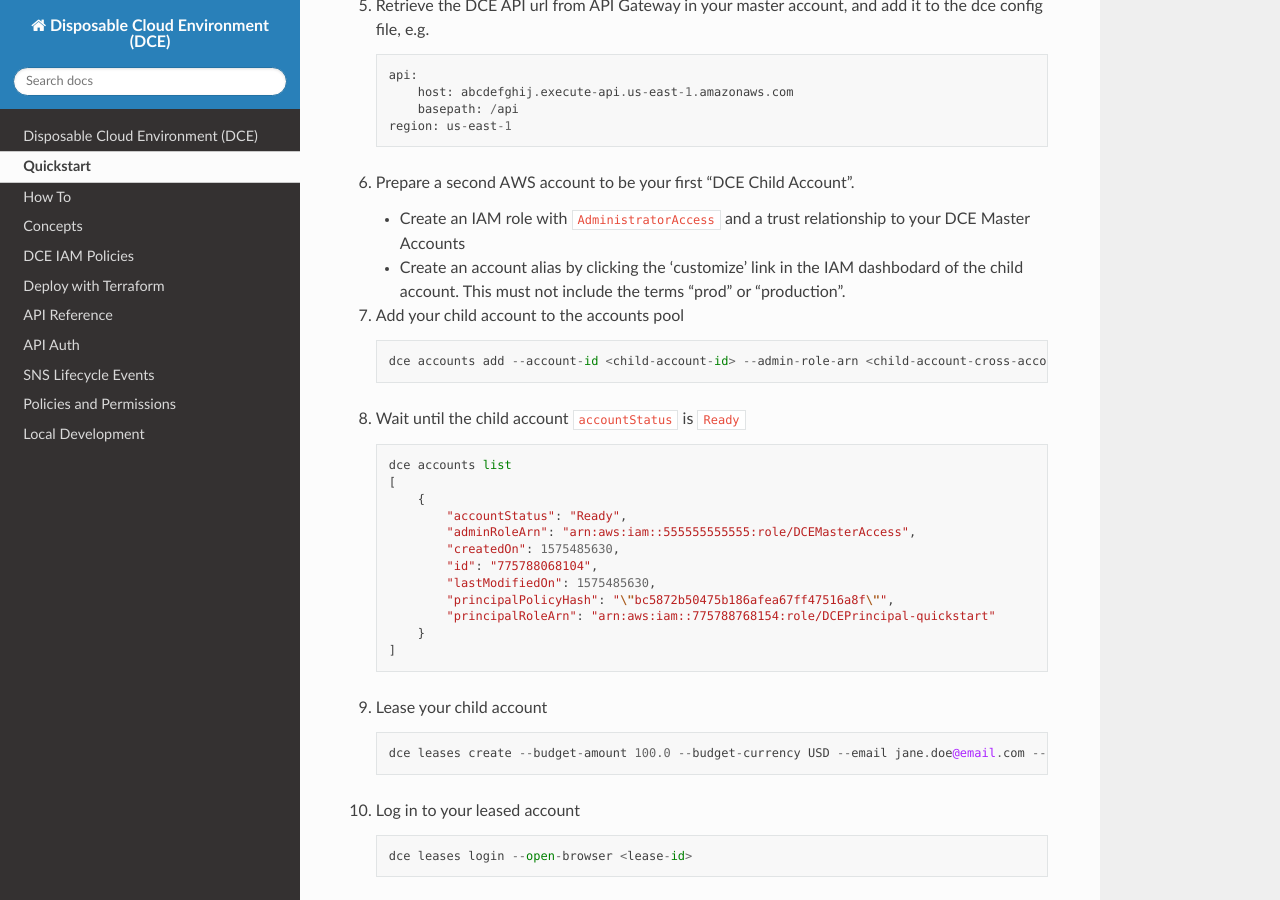
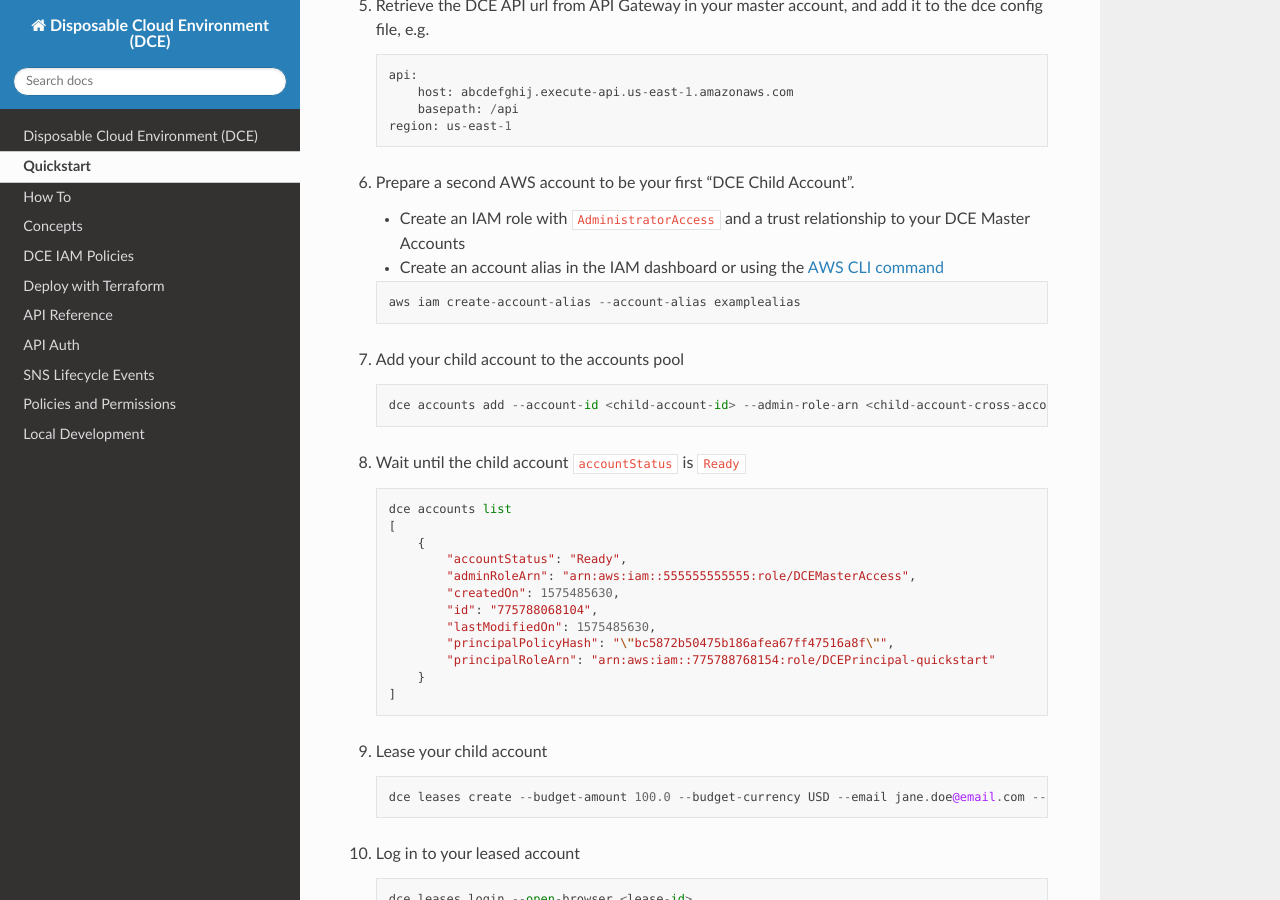
Before and after one commit to Optum/dce, a Sphinx documentation site: the page built from docs/quickstart.md, in a window 1280 px wide and 900 px high, scrolled down 593 px. Built offline with Sphinx 7.4.7 and the Read the Docs theme 2.0.0, drawn with Linux system fonts in a browser that asks for light colours.

Commit message:
Edited account alias instructions

````diff
--- a/docs/quickstart.md
+++ b/docs/quickstart.md
@@ -33,7 +33,11 @@ Deploy DCE and lease an account quickly using the DCE CLI.
 
 1. Prepare a second AWS account to be your first "DCE Child Account".
     - Create an IAM role with `AdministratorAccess` and a trust relationship to your DCE Master Accounts
-    - Create an account alias by clicking the 'customize' link in the IAM dashbodard of the child account. This must not include the terms "prod" or "production".
+    - Create an account alias in the IAM dashboard or using the [AWS CLI command](https://docs.aws.amazon.com/cli/latest/reference/iam/create-account-alias.html)
+
+    ```
+    aws iam create-account-alias --account-alias examplealias
+    ```
 
 1. Add your child account to the accounts pool
     ```
````
